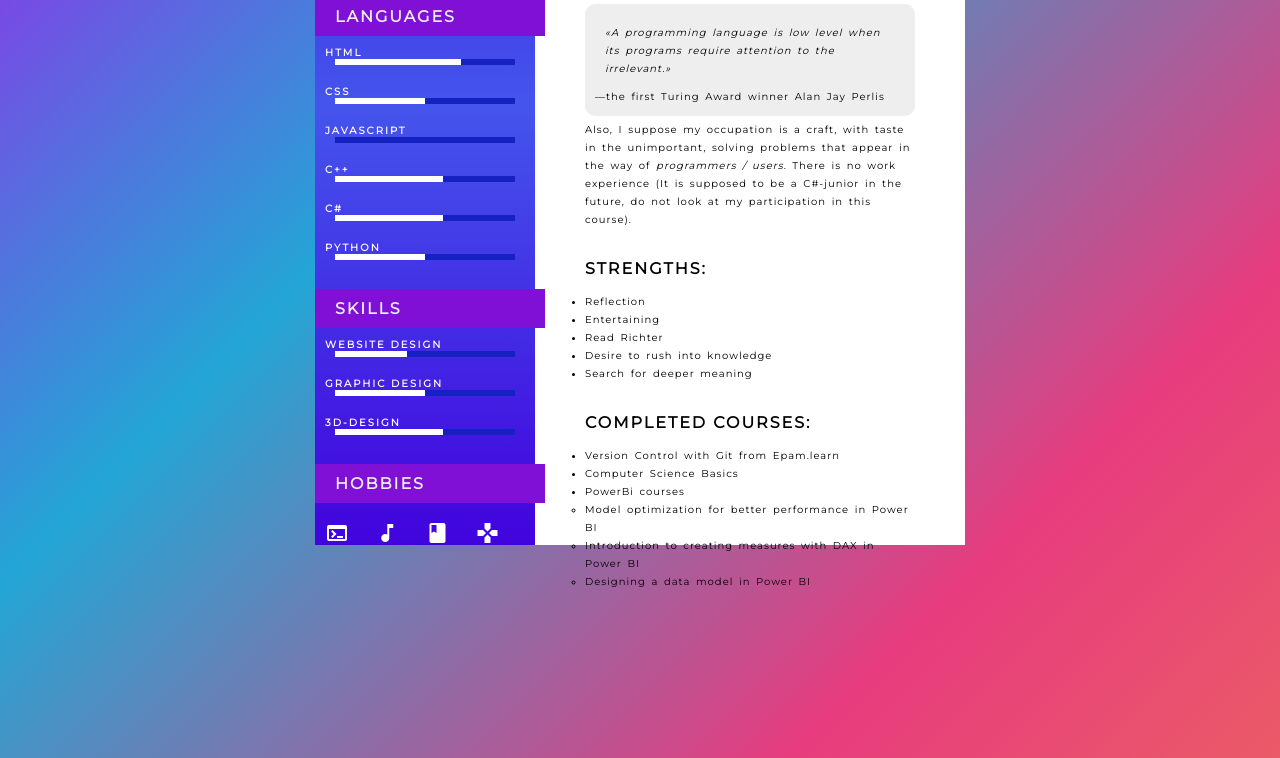
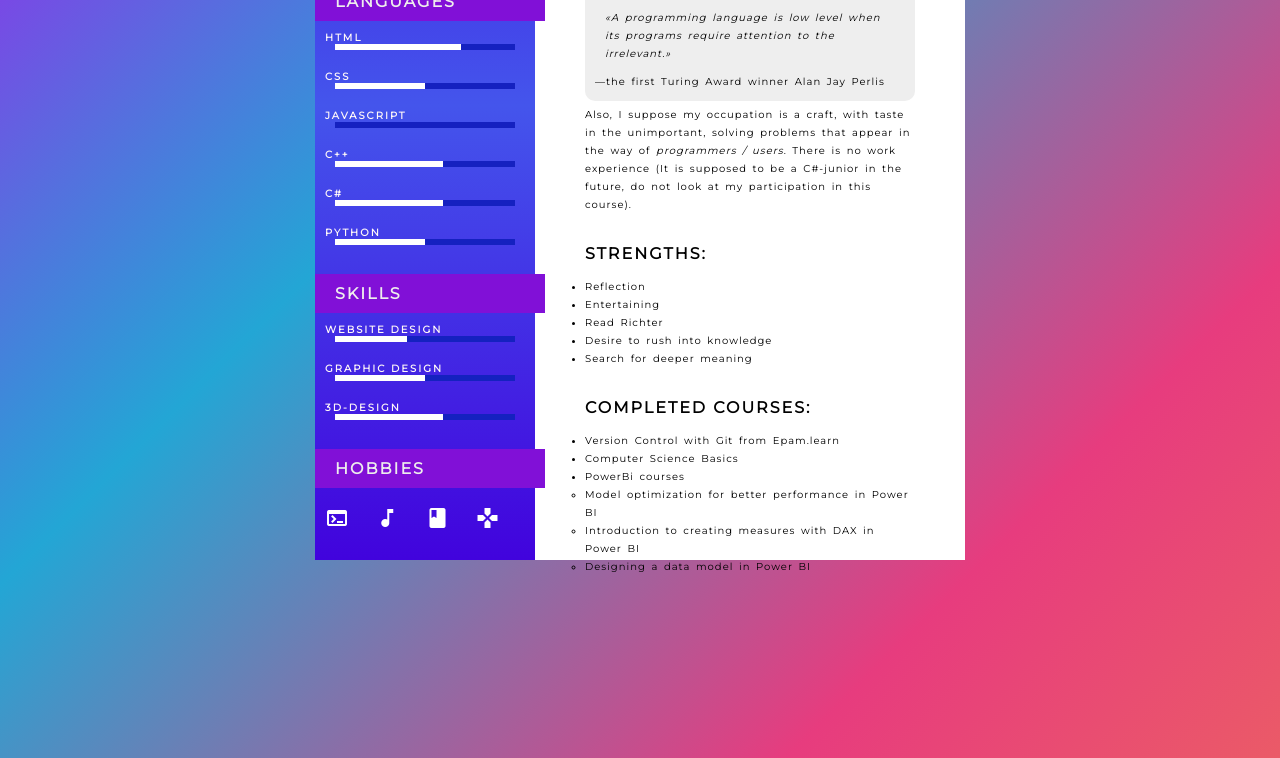
Before and after one commit to Spinozanilast/rsschool-cv, a plain HTML site: page index.html in a window 1280 px wide. Shown: the part 375-1133 px from the top of the page. Drawn offline with Linux system fonts and the light colour scheme.

```diff
--- a/style.css
+++ b/style.css
@@ -23,7 +23,7 @@ body{
 main{
 	background-color: white;
 	width: 650px;
-    height: 880px;
+    	height: 910px;
 	position: absolute;
 	transform: translate(-50%, -50%);
 	left: 50%;
```
